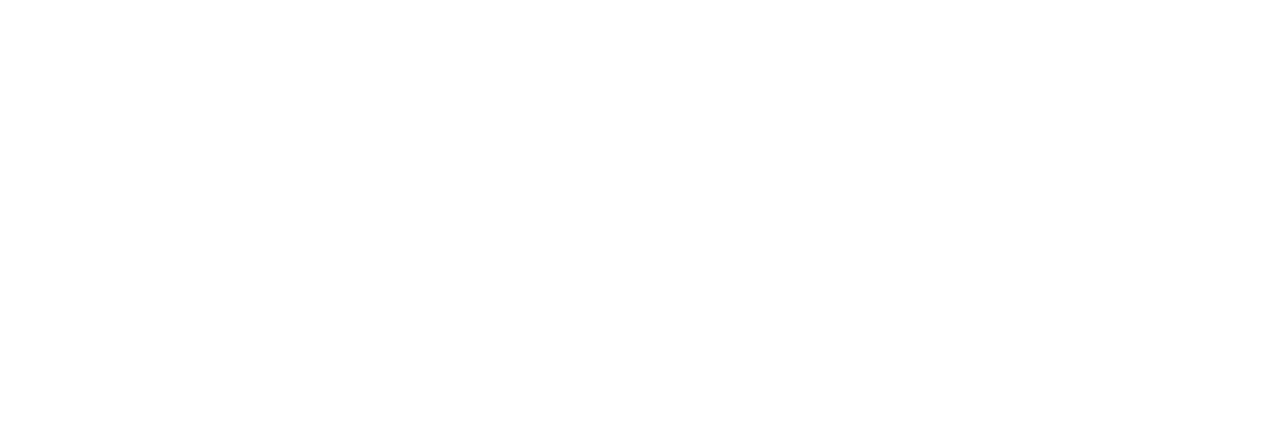
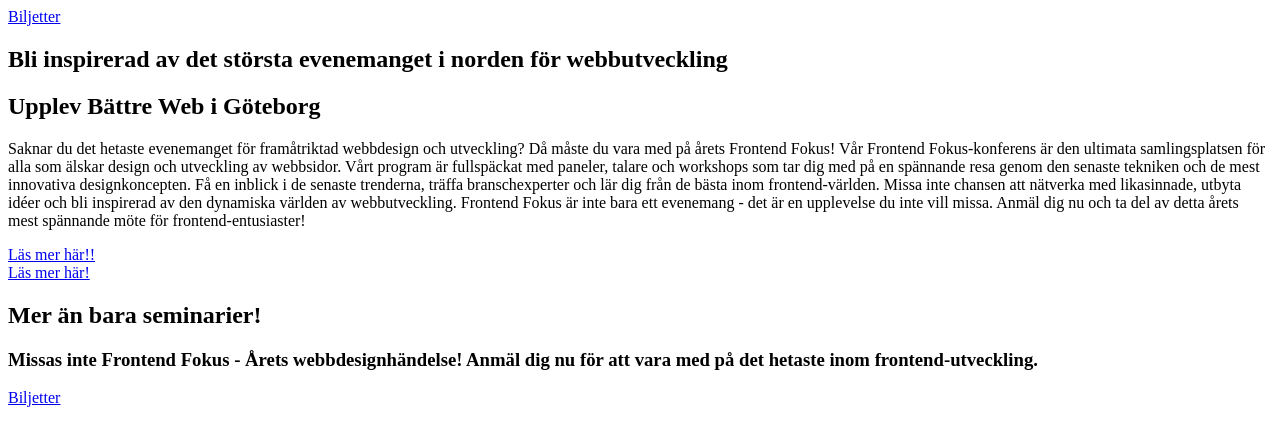
Before and after one commit to FilleVerbal/betterweb, a plain HTML site: page index.html in a window 1280 px wide. Drawn offline with Linux system fonts and the light colour scheme.

Commit message:
htmluppbyggnad

```diff
--- a/index.html
+++ b/index.html
@@ -1,11 +1,61 @@
 <!DOCTYPE html>
-<html lang="en">
+<html lang="sv">
 <head>
     <meta charset="UTF-8">
     <meta name="viewport" content="width=device-width, initial-scale=1.0">
     <title>A Better Web</title>
 </head>
 <body>
+    <header>
 
+        <a class="buytickets" href="buytickets.html">
+            <div class="ticketbutton"> Biljetter </div>
+        </a>
+    </header>
+
+    <section class="firstbite">
+        <h2>Bli inspirerad av det största evenemanget i norden för webbutveckling</h2>
+    </section>
+
+    <section class="infobite">
+        <h2> Upplev Bättre Web i Göteborg </h2>
+        <p> Saknar du det hetaste evenemanget för framåtriktad webbdesign och utveckling?
+            Då måste du vara med på årets Frontend Fokus! Vår Frontend Fokus-konferens är den ultimata samlingsplatsen
+            för alla som älskar design och utveckling av webbsidor.
+            Vårt program är fullspäckat med paneler, talare och workshops som tar dig med på en spännande resa genom
+            den senaste tekniken och de mest innovativa designkoncepten. Få en inblick i de senaste trenderna, träffa branschexperter
+            och lär dig från de bästa inom frontend-världen.
+            Missa inte chansen att nätverka med likasinnade, utbyta idéer och bli inspirerad av den dynamiska världen av
+            webbutveckling. Frontend Fokus är inte bara ett evenemang - det är en upplevelse du inte vill missa.
+            Anmäl dig nu och ta del av detta årets mest spännande möte för frontend-entusiaster!
+        </p>
+        <a class="readmorelink" href="readmoreinfo.html">
+            <div class="readmorebutton"> Läs mer här!! </div>
+        </a>
+    </section>
+
+    <section class="slidebite">
+
+        <a href="lecture.html">
+            <div class="lecturebutton"> Läs mer här! </div>
+        </a>
+    </section>
+
+    <section class="morethan">
+        <h2> Mer än bara seminarier! </h2>
+
+    </section>
+    <section class="finalplug">
+        <h3>Missas inte Frontend Fokus - Årets webbdesignhändelse! Anmäl dig nu för att vara med på det hetaste inom
+            frontend-utveckling.
+        </h3>
+        <a class="buytickets" href="buytickets.html">
+            <div class="ticketbutton"> Biljetter </div>
+        </a>
+    </section>
+
+    <section class="letter">
+
+    </section>
 </body>
 </html>
```
Also changed, not shown: styles/logo-unedited.png (added).
